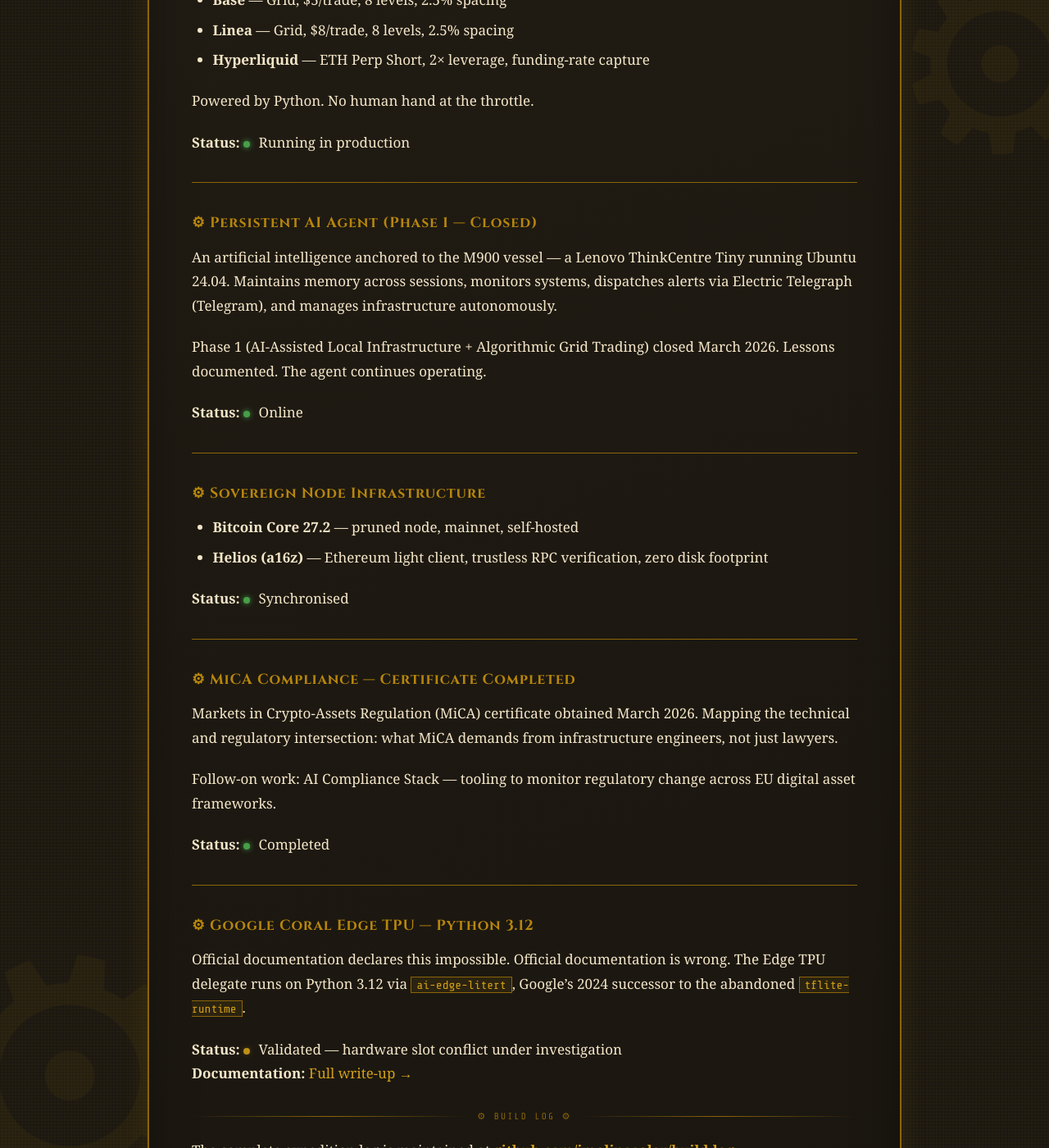
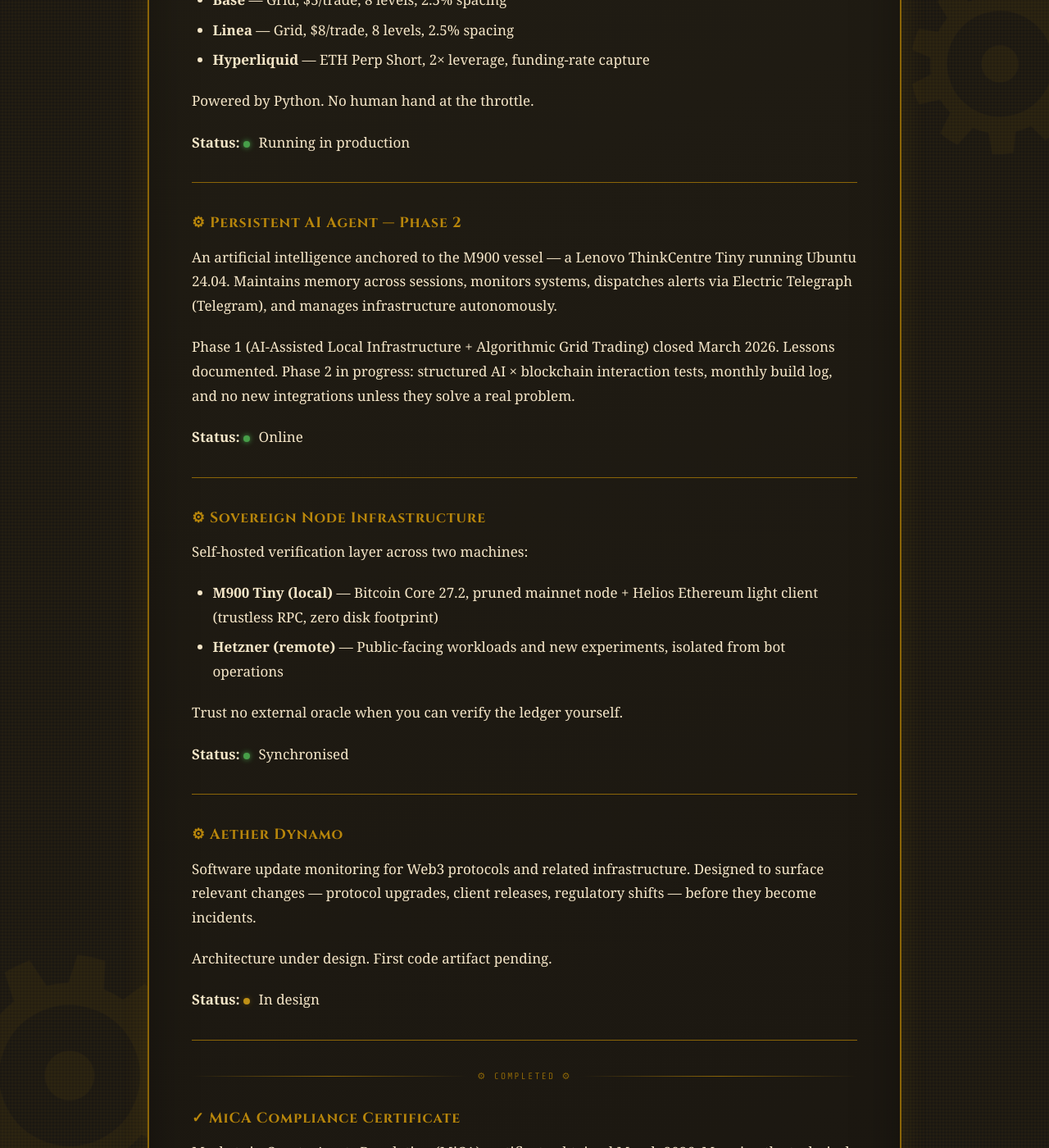
Before and after one commit to jmolinasoler/novacifer.com, a Jekyll site: the page built from projects.md, in a window 1280 px wide and 1400 px high, scrolled down 673 px. Shown: the whole window at 82% size. Built offline with Jekyll 4.4.1, drawn with Linux system fonts in a browser that asks for light colours; some web fonts are replaced; some of the changed text lies outside the part shown.

Commit message:
Update projects.md: add Aether Dynamo, Hetzner, separate completed section, fix Phase 2 status

```diff
--- a/projects.md
+++ b/projects.md
@@ -24,37 +24,54 @@
 
 ---
 
-### ⚙ Persistent AI Agent (Phase 1 — Closed)
+### ⚙ Persistent AI Agent — Phase 2
 An artificial intelligence anchored to the M900 vessel — a Lenovo ThinkCentre Tiny running Ubuntu 24.04. Maintains memory across sessions, monitors systems, dispatches alerts via Electric Telegraph (Telegram), and manages infrastructure autonomously.
 
-Phase 1 (AI-Assisted Local Infrastructure + Algorithmic Grid Trading) closed March 2026. Lessons documented. The agent continues operating.
+Phase 1 (AI-Assisted Local Infrastructure + Algorithmic Grid Trading) closed March 2026. Lessons documented. Phase 2 in progress: structured AI × blockchain interaction tests, monthly build log, and no new integrations unless they solve a real problem.
 
 **Status:** <span class="status-dot green" style="display:inline-block"></span> Online
 
 ---
 
 ### ⚙ Sovereign Node Infrastructure
-- **Bitcoin Core 27.2** — pruned node, mainnet, self-hosted
-- **Helios (a16z)** — Ethereum light client, trustless RPC verification, zero disk footprint
+Self-hosted verification layer across two machines:
+
+- **M900 Tiny (local)** — Bitcoin Core 27.2, pruned mainnet node + Helios Ethereum light client (trustless RPC, zero disk footprint)
+- **Hetzner (remote)** — Public-facing workloads and new experiments, isolated from bot operations
+
+Trust no external oracle when you can verify the ledger yourself.
 
 **Status:** <span class="status-dot green" style="display:inline-block"></span> Synchronised
 
 ---
 
-### ⚙ MiCA Compliance — Certificate Completed
+### ⚙ Aether Dynamo
+Software update monitoring for Web3 protocols and related infrastructure. Designed to surface relevant changes — protocol upgrades, client releases, regulatory shifts — before they become incidents.
+
+Architecture under design. First code artifact pending.
+
+**Status:** <span class="status-dot amber" style="display:inline-block"></span> In design
+
+---
+
+<div class="section-divider">⚙ Completed ⚙</div>
+
+### ✓ MiCA Compliance Certificate
 Markets in Crypto-Assets Regulation (MiCA) certificate obtained March 2026. Mapping the technical and regulatory intersection: what MiCA demands from infrastructure engineers, not just lawyers.
 
 Follow-on work: AI Compliance Stack — tooling to monitor regulatory change across EU digital asset frameworks.
 
-**Status:** <span class="status-dot green" style="display:inline-block"></span> Completed
+**Status:** <span class="status-dot green" style="display:inline-block"></span> Completed — March 2026
 
 ---
 
-### ⚙ Google Coral Edge TPU — Python 3.12
+### ✓ Google Coral Edge TPU — Python 3.12
 Official documentation declares this impossible. Official documentation is wrong. The Edge TPU delegate runs on Python 3.12 via `ai-edge-litert`, Google's 2024 successor to the abandoned `tflite-runtime`.
 
 **Status:** <span class="status-dot amber" style="display:inline-block"></span> Validated — hardware slot conflict under investigation
 **Documentation:** [Full write-up →](https://github.com/jmolinasoler/build-log/blob/master/projects/coral-edge-tpu.md)
+
+---
 
 <div class="section-divider">⚙ Build Log ⚙</div>
 
```
